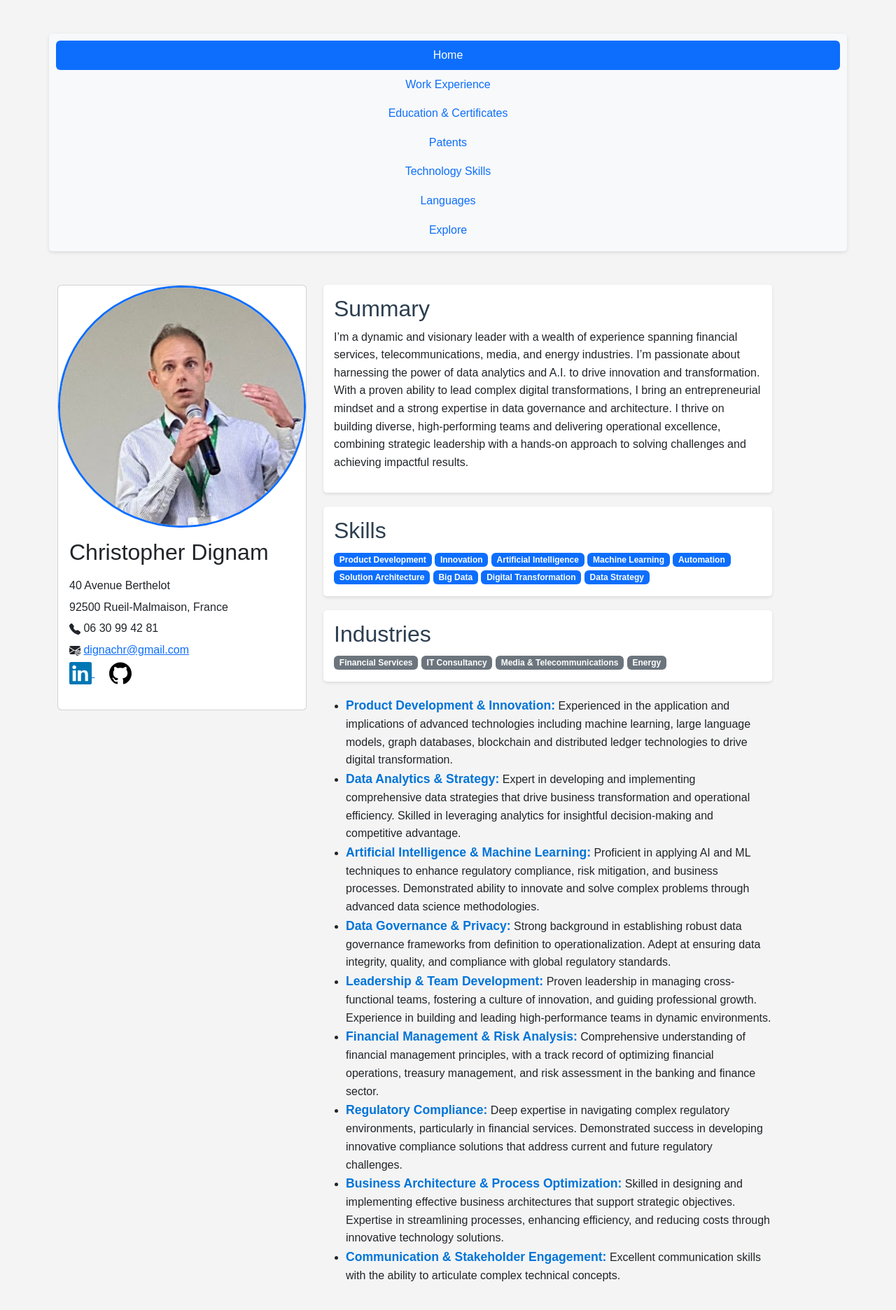
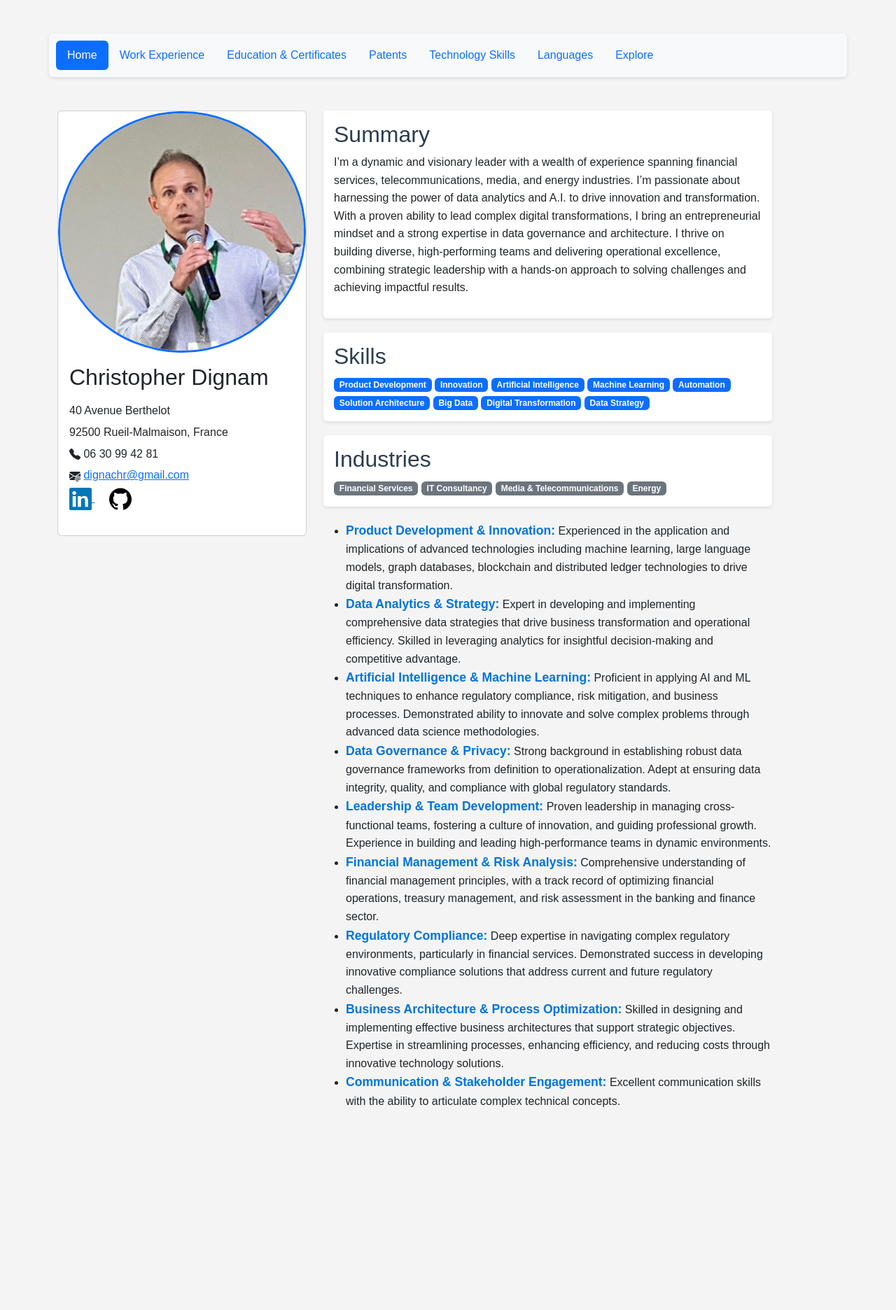
Before and after one commit to cdignam8304/cv, a Jekyll site: the page built from README.md, in a window 1280 px wide. Shown: the whole page at 70% size. Built offline with Jekyll 4.4.1, drawn with Linux system fonts in a browser that asks for light colours; our own code applies the rules of GitHub Pages for plain Markdown files; after the commit the page ends 1622 px from its top, so only the background shows below that.

Commit message:
nav buttons to row

```diff
--- a/_includes/navbar.html
+++ b/_includes/navbar.html
@@ -22,7 +22,7 @@
 -->
 
 
-<div class="nav flex-column nav-pills" id="v-pills-tab" role="tablist" aria-orientation="horizontal">
+<div class="nav flex-row nav-pills" id="v-pills-tab" role="tablist" aria-orientation="horizontal">
     <button class="nav-link active" id="v-pills-home-tab" data-bs-toggle="pill" data-bs-target="#v-pills-home" type="button" role="tab" aria-controls="v-pills-home" aria-selected="true">Home</button>
     <button class="nav-link" id="v-pills-experience-tab" data-bs-toggle="pill" data-bs-target="#v-pills-experience" type="button" role="tab" aria-controls="v-pills-experience" aria-selected="false">Work Experience</button>
     <button class="nav-link" id="v-pills-ed-cert-tab" data-bs-toggle="pill" data-bs-target="#v-pills-ed-cert" type="button" role="tab" aria-controls="v-pills-ed-cert" aria-selected="false">Education & Certificates</button>
```
